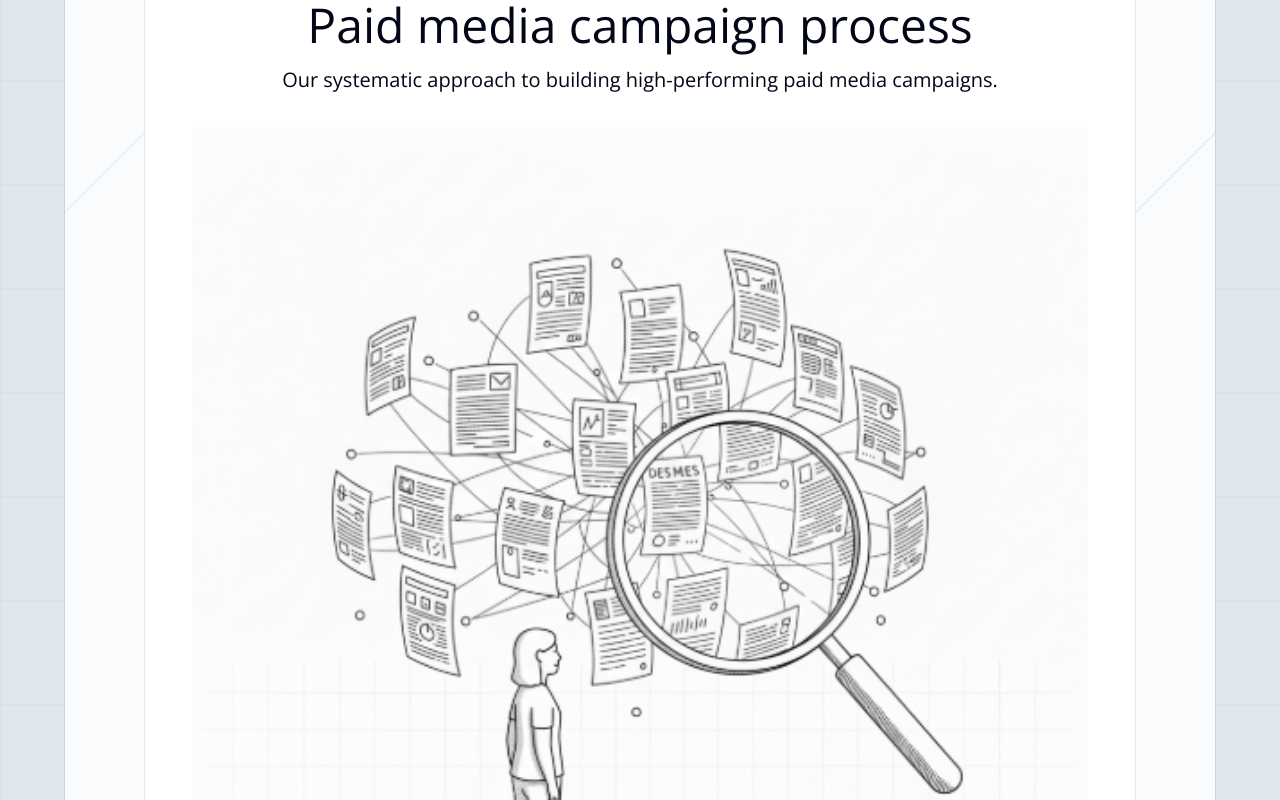
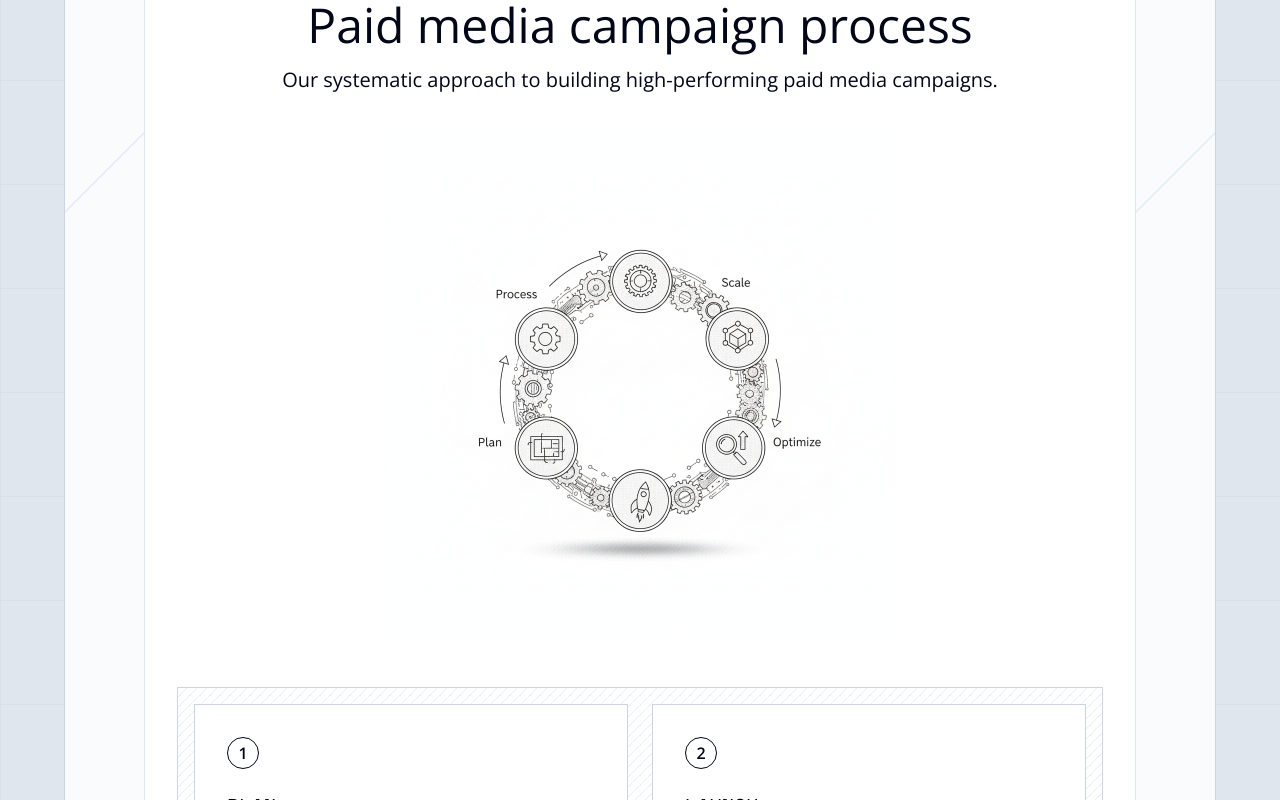
Before and after one commit to artrume-dev/govsb, a React (Vite) app in the folder frontend/: page /ppc in a window 1280 px wide. Shown: the part 2520-3320 px from the top of the page. Built offline with nearby package versions, Linux system fonts and the light colour scheme.

Commit message:
added PPC missing section

```diff
--- a/frontend/src/pages/PPCPage.jsx
+++ b/frontend/src/pages/PPCPage.jsx
@@ -231,9 +231,9 @@ export default function PPCPage() {
                 {/* Campaign Lifecycle Image */}
                 <div className="flex justify-center mb-12">
                   <img
-                    src="/vi/visibi-ppc-ai.png"
+                    src="/vi/visibi-lifecycle.png"
                     alt="PPC campaign lifecycle process visualization"
-                    className="w-full h-auto max-w-4xl"
+                    className="w-full h-auto max-w-lg"
                   />
                 </div>
               </div>
@@ -617,6 +617,24 @@ export default function PPCPage() {
               </div>
             </div>
           </section>
+
+          {/* Final CTA Section */}
+          <section className="py-12 mb-12 border-t border-slate-200">
+            <div className="max-w-3xl mx-auto text-center space-y-6 md:px-16">
+              <h2 className="font-open-sans font-thin text-4xl md:text-5xl md:leading-[1.3] text-slate-950">
+                Amplify Your Reach. Accelerate Your Conversions.
+              </h2>
+              <p className="font-open-sans text-xl leading-[1.7] text-slate-950 pb-8">
+                Get a comprehensive paid media audit and discover how to drive immediate visibility while building long-term authority.
+              </p>
+              <Link to="/contact">
+                <Button className="inline-flex items-center px-8 py-6 bg-blue-700 text-white rounded-full font-medium hover:bg-blue-800 transition-colors">
+                  <Sparkles className="w-5 h-5 mr-2" />
+                  Book Paid Media Audit
+                </Button>
+              </Link>
+            </div>
+          </section>
         </div>
       </main>
 
```
Also changed, not shown: frontend/public/vi/visibi-lifecycle.png (added).
